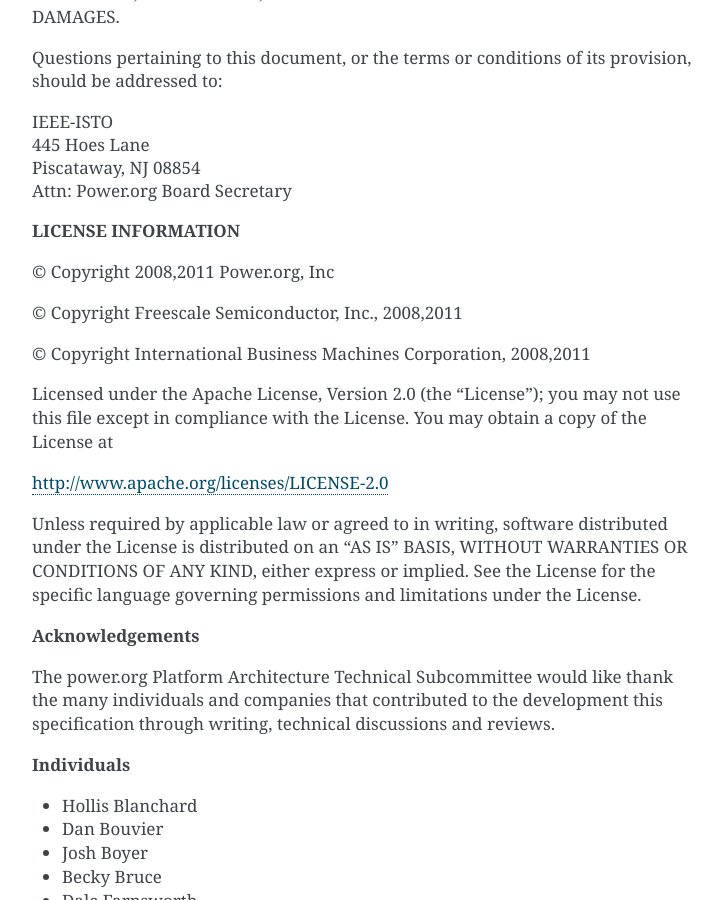
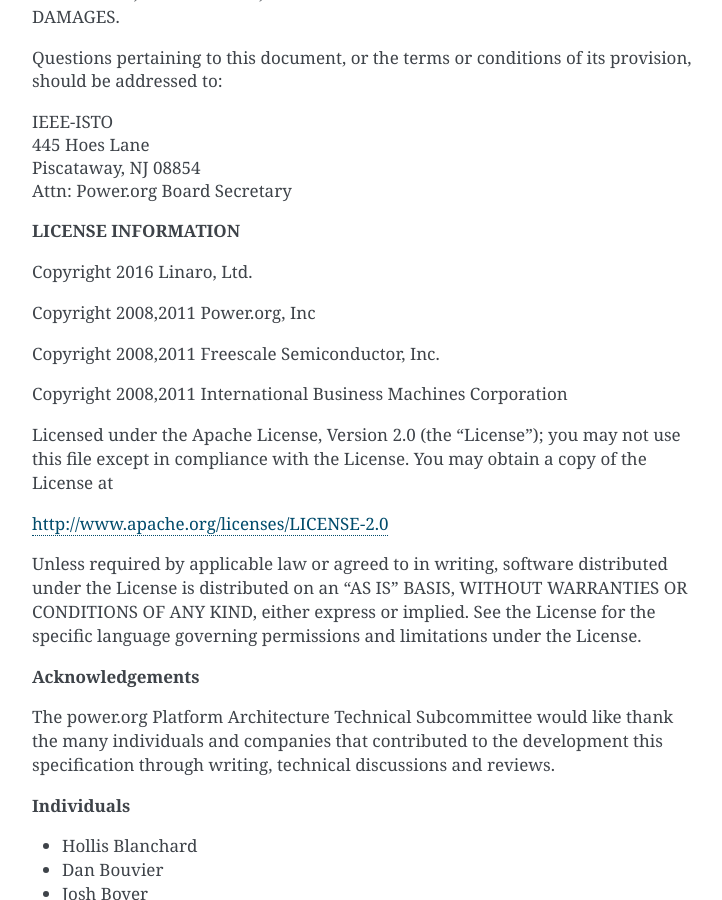
Before and after one commit to devicetree-org/devicetree-specification, a Sphinx documentation site: the page built from source/license.rst, in a window 1280 px wide and 900 px high, scrolled down 474 px. Shown: the whole window, without its empty margins (388-1110 px from the left). Built offline with Sphinx 7.4.7, drawn with Linux system fonts in a browser that asks for light colours.

Commit message:
Update copyright notice
Add Linaro as copyright holder and make all copyright lines have the same form.

Signed-off-by: Grant Likely <grant.likely@linaro.org>

```diff
--- a/source/license.rst
+++ b/source/license.rst
@@ -29,11 +29,13 @@
 
 **LICENSE INFORMATION**
 
-© Copyright 2008,2011 Power.org, Inc
+Copyright 2016 Linaro, Ltd.
 
-© Copyright Freescale Semiconductor, Inc., 2008,2011
+Copyright 2008,2011 Power.org, Inc
 
-© Copyright International Business Machines Corporation, 2008,2011
+Copyright 2008,2011 Freescale Semiconductor, Inc.
+
+Copyright 2008,2011 International Business Machines Corporation
 
 Licensed under the Apache License, Version 2.0 (the "License");
 you may not use this file except in compliance with the License.
```
